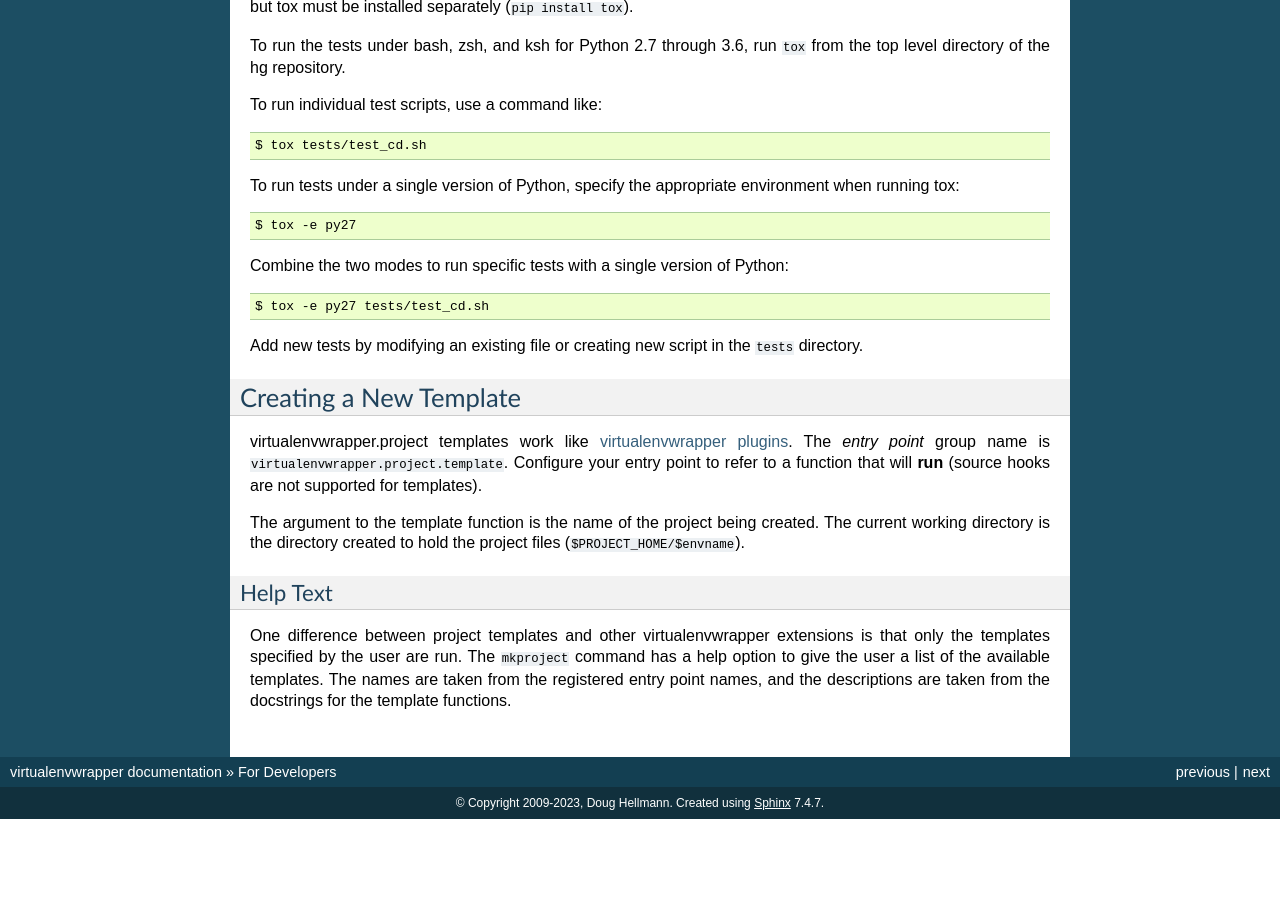
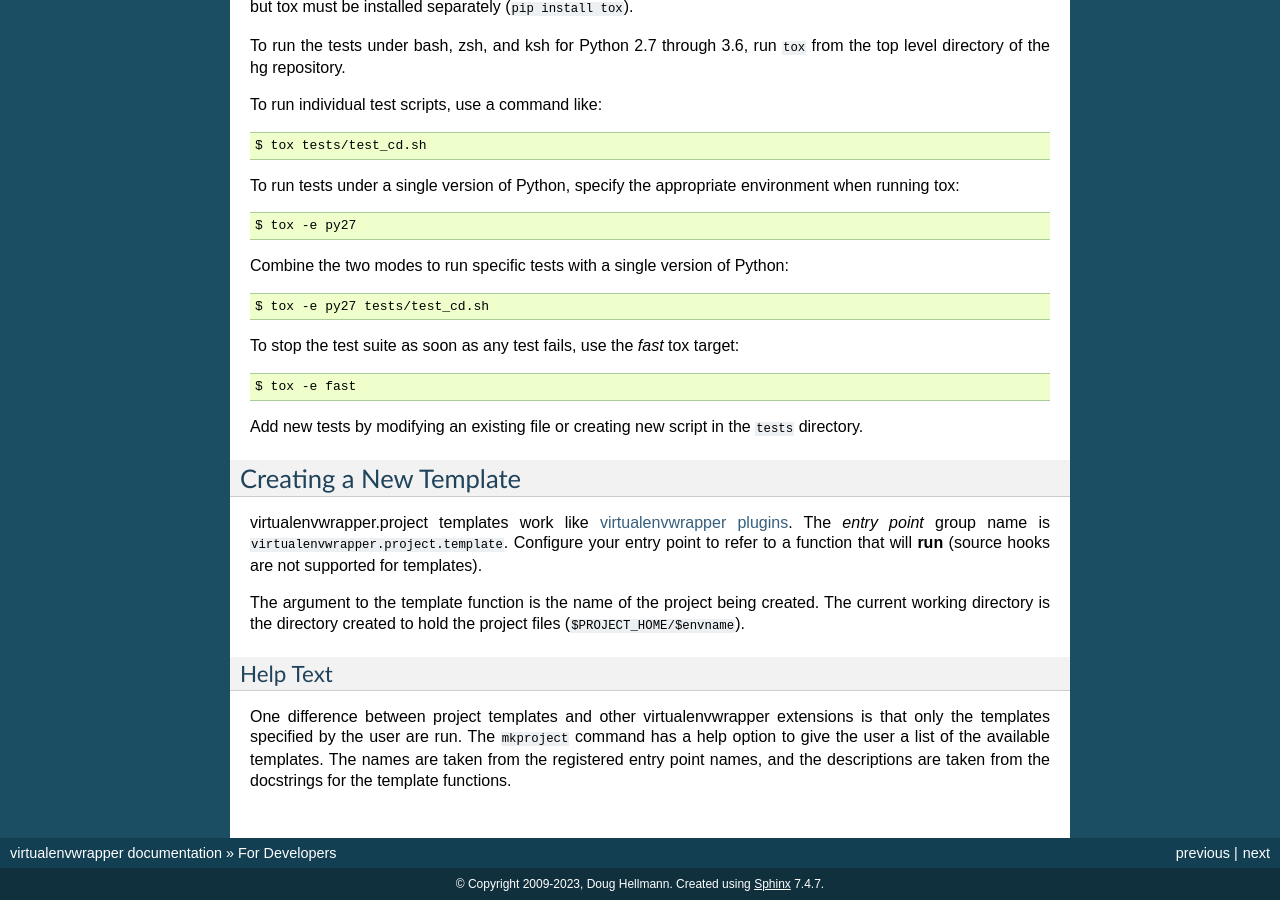
Before and after one commit to python-virtualenvwrapper/virtualenvwrapper, a Sphinx documentation site: the page built from docs/source/developers.rst, in a window 1280 px wide and 900 px high, scrolled down 1083 px. Built offline with Sphinx 7.4.7, drawn with Linux system fonts in a browser that asks for light colours; pages that are not in the unit, such as notebooks, are missing from menus; before the commit the page ends 1902 px from its top, so only the background shows below that.

Commit message:
add a "fast" environment in tox to exit as soon as any test fails
The default in CI is still to run all of the tests.

```diff
--- a/docs/source/developers.rst
+++ b/docs/source/developers.rst
@@ -86,6 +86,11 @@ Python::
 
   $ tox -e py27 tests/test_cd.sh
 
+To stop the test suite as soon as any test fails, use the `fast` tox
+target::
+
+  $ tox -e fast
+
 Add new tests by modifying an existing file or creating new script in
 the ``tests`` directory.
 
```
Also changed, not shown: 2 other files.
